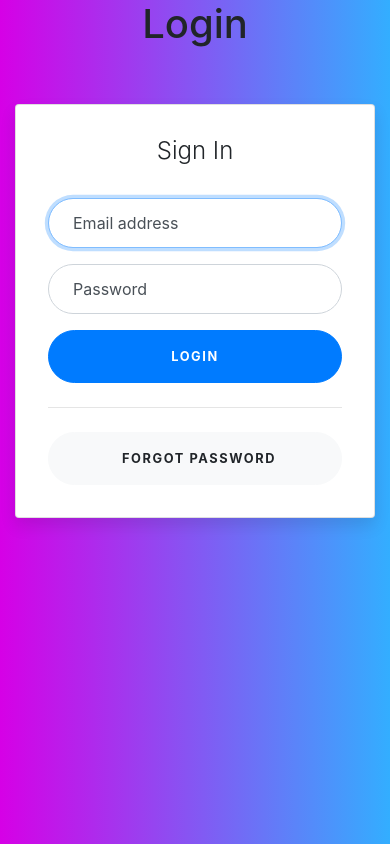
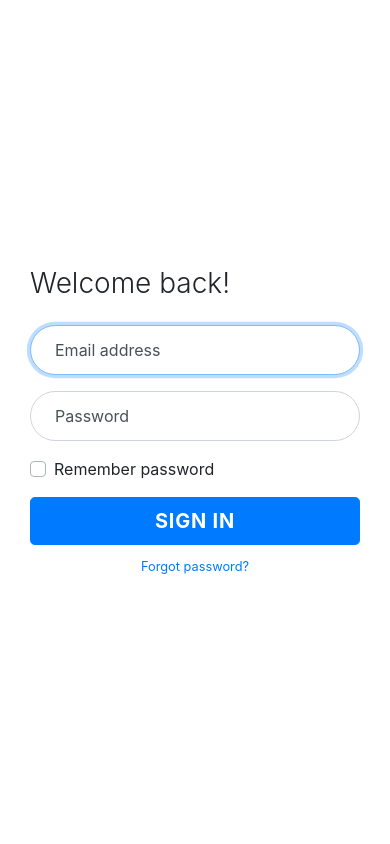
Before and after one commit to rchowdhury99/Social-Connect, a Flask app: page /profile in a window 390 px wide. Run offline with Flask 2, Linux system fonts and the light colour scheme; some libraries are stand-ins or nearby versions.

Commit message:
added stuff to profile.html

```diff
--- a/WEB/main.py
+++ b/WEB/main.py
@@ -21,7 +21,7 @@ def check_login_creds():
     if request.method == "POST":
         response = request.form
         print(response)
-    return "hi"
+    return render_template("profile.html")
 
 @app.route("/profile")
 def get_user_profile():
--- /dev/null
+++ b/WEB/static/css/profile.css
@@ -0,0 +1,87 @@
+:root {
+  --input-padding-x: 1.5rem;
+  --input-padding-y: 0.75rem;
+}
+
+.login,
+.image {
+  min-height: 100vh;
+}
+
+.bg-image {
+  background-image: url('https://source.unsplash.com/WEQbe2jBg40/600x1200');
+  background-size: cover;
+  background-position: center;
+}
+
+.login-heading {
+  font-weight: 300;
+}
+
+.btn-login {
+  font-size: 0.9rem;
+  letter-spacing: 0.05rem;
+  padding: 0.75rem 1rem;
+  border-radius: 2rem;
+}
+
+.form-label-group {
+  position: relative;
+  margin-bottom: 1rem;
+}
+
+.form-label-group>input,
+.form-label-group>label {
+  padding: var(--input-padding-y) var(--input-padding-x);
+  height: auto;
+  border-radius: 2rem;
+}
+
+.form-label-group>label {
+  position: absolute;
+  top: 0;
+  left: 0;
+  display: block;
+  width: 100%;
+  margin-bottom: 0;
+  /* Override default `<label>` margin */
+  line-height: 1.5;
+  color: #495057;
+  cursor: text;
+  /* Match the input under the label */
+  border: 1px solid transparent;
+  border-radius: .25rem;
+  transition: all .1s ease-in-out;
+}
+
+.form-label-group input::-webkit-input-placeholder {
+  color: transparent;
+}
+
+.form-label-group input:-ms-input-placeholder {
+  color: transparent;
+}
+
+.form-label-group input::-ms-input-placeholder {
+  color: transparent;
+}
+
+.form-label-group input::-moz-placeholder {
+  color: transparent;
+}
+
+.form-label-group input::placeholder {
+  color: transparent;
+}
+
+.form-label-group input:not(:placeholder-shown) {
+  padding-top: calc(var(--input-padding-y) + var(--input-padding-y) * (2 / 3));
+  padding-bottom: calc(var(--input-padding-y) / 3);
+}
+
+.form-label-group input:not(:placeholder-shown)~label {
+  padding-top: calc(var(--input-padding-y) / 3);
+  padding-bottom: calc(var(--input-padding-y) / 3);
+  font-size: 12px;
+  color: #777;
+}
--- a/WEB/templates/profile.html
+++ b/WEB/templates/profile.html
@@ -1,7 +1,7 @@
 <!DOCTYPE html>
 <html lang="en">
 <head>
-      <link rel="stylesheet" href={{url_for('static', filename='css/styles.css')}}>
+      <link rel="stylesheet" href={{url_for('static', filename='css/profile.css')}}>
       <link rel="stylesheet" href={{url_for('static', filename='css/bootstrap.min.css')}}>
       <meta charset="UTF-8">
       <meta name="viewport" content="width=device-width, initial-scale=1.0">
@@ -9,35 +9,40 @@
       <title>Social Connect</title>
 </head>
 <body>
+  <div class="container-fluid">
+    <div class="row no-gutter">
+      <div class="d-none d-md-flex col-md-4 col-lg-6 bg-image"></div>
+      <div class="col-md-8 col-lg-6">
+        <div class="login d-flex align-items-center py-5">
           <div class="container">
-        <h1 class="text-center">Login</h1>
             <div class="row">
-            <div class="col-sm-9 col-md-7 col-lg-5 mx-auto">
-              <div class="card card-signin my-5">
-                <div class="card-body">
-                  <h5 class="card-title text-center">Sign In</h5>
-                  <form class="form-signin" action="{{ url_for('check_login_creds') }}" method="post">
+              <div class="col-md-9 col-lg-8 mx-auto">
+                <h3 class="login-heading mb-4">Welcome back!</h3>
+                <form>
                   <div class="form-label-group">
-                      <input type="email" id="inputEmail" name="email" class="form-control" placeholder="Email address" required autofocus>
+                    <input type="email" id="inputEmail" class="form-control" placeholder="Email address" required autofocus>
                     <label for="inputEmail">Email address</label>
                   </div>
 
                   <div class="form-label-group">
-                      <input type="password" id="inputPassword" name="password" class="form-control" placeholder="Password" required>
+                    <input type="password" id="inputPassword" class="form-control" placeholder="Password" required>
                     <label for="inputPassword">Password</label>
                   </div>
 
-                    <button class="btn btn-lg btn-primary btn-block text-uppercase" type="submit">Login</button>
-                    <hr class="my-4">
-                    <button class="btn btn-lg btn-light btn-block text-uppercase" type="submit"><i class="fab fa-google mr-2"></i> Forgot password</button>
+                  <div class="custom-control custom-checkbox mb-3">
+                    <input type="checkbox" class="custom-control-input" id="customCheck1">
+                    <label class="custom-control-label" for="customCheck1">Remember password</label>
+                  </div>
+                  <button class="btn btn-lg btn-primary btn-block btn-login text-uppercase font-weight-bold mb-2" type="submit">Sign in</button>
+                  <div class="text-center">
+                    <a class="small" href="#">Forgot password?</a></div>
                   </form>
                 </div>
               </div>
             </div>
           </div>
         </div>
-      <script src={{url_for('static', filename='js/jquery-3.2.1.slim.min.js')}}></script>
-      <script src={{url_for('static', filename='js/popper.min.js')}}></script>
-      <script src={{url_for('static', filename='js/bootstrap.min.js')}}></script>
+      </div>
+    </div>
 </body>
 </html>
```
Lines whose indentation alone changed are shown as unchanged.
